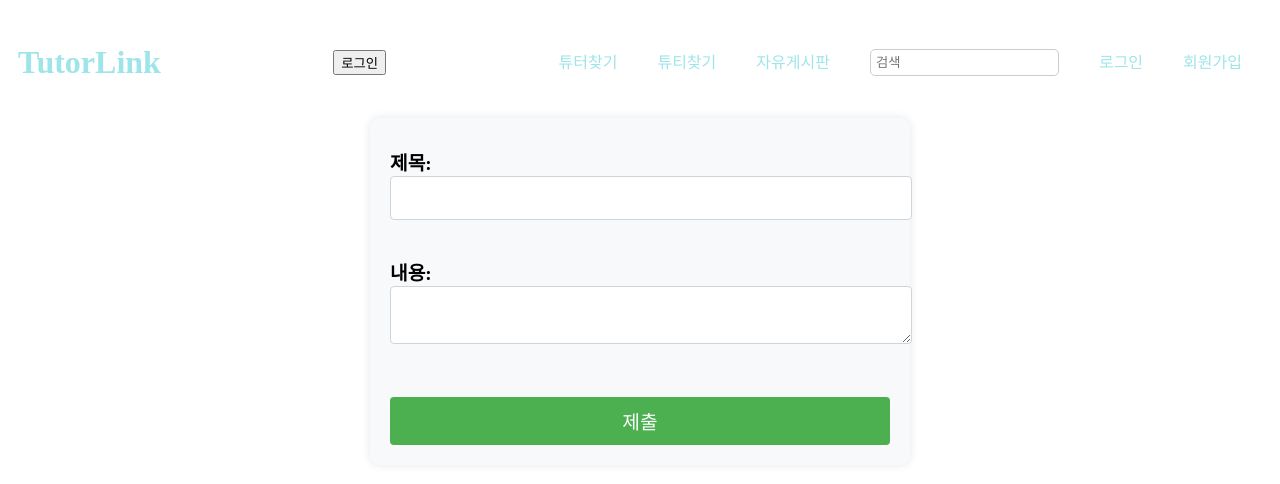
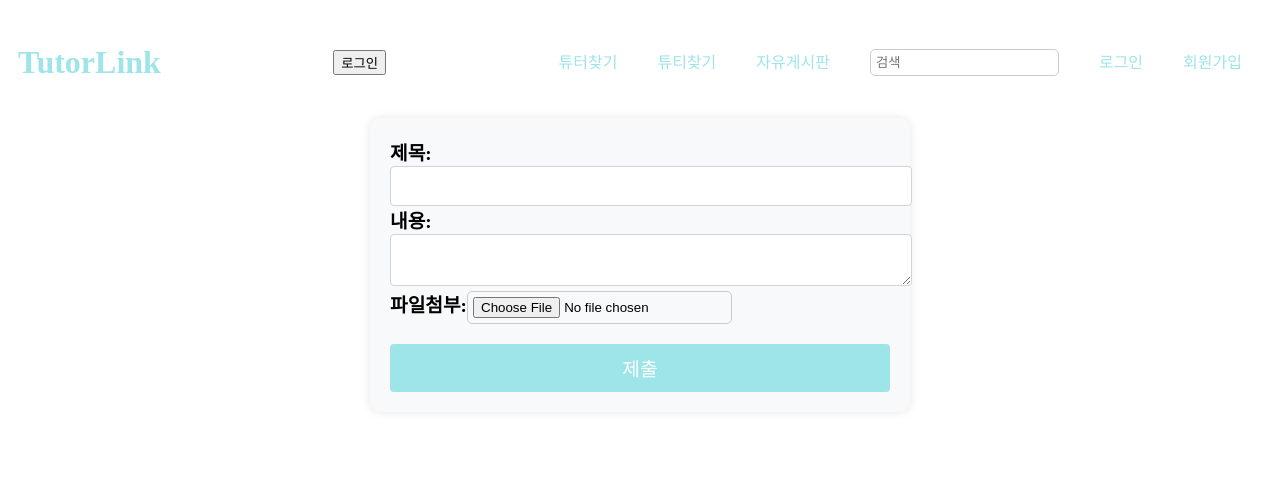
Before and after one commit to capstoe/Front_end, a React (Create React App) app: page /create in a window 1280 px wide. Shown: the top 484 px of the page. Built offline with nearby package versions, Linux system fonts and the light colour scheme.

Commit message:
진짜 수정

```diff
--- a/src/pages/PostForm.css
+++ b/src/pages/PostForm.css
@@ -28,14 +28,10 @@
   margin-top: 20px;
   padding: 10px 20px;
   font-size: 1.2em;
-  background-color: #4CAF50; /* Green */
+  background-color: #9EE5E9;
   border: none;
   color: white;
   cursor: pointer;
   border-radius: 4px;
   transition: background-color 0.3s ease;
 }
-
-.post-form button:hover {
-  background-color: #45a049;
-}
--- a/src/pages/PostForm.js
+++ b/src/pages/PostForm.js
@@ -4,7 +4,9 @@ import './PostForm.css';
 const PostForm = () => {
   const [formData, setFormData] = useState({
     title: '',
-    content: ''
+    content: '',
+    author: '',
+    attachment: null
   });
 
   const handleChange = (e) => {
@@ -15,23 +17,32 @@ const PostForm = () => {
     }));
   };
 
+  const handleFileChange = (e) => {
+    setFormData(prevState => ({
+      ...prevState,
+      attachment: e.target.files[0]
+    }));
+  };
+
   const handleSubmit = (e) => {
     e.preventDefault();
     console.log('Form data submitted:', formData);
   };
 
   return (
-    <form className="post-form" onSubmit={handleSubmit}>
-      <label>
-        제목:
+    <form onSubmit={handleSubmit} className="post-form">
+      <div className="form-group">
+        <label htmlFor="title">제목:</label>
         <input type="text" name="title" value={formData.title} onChange={handleChange} />
-      </label>
-      <br />
-      <label>
-        내용:
+      </div>
+      <div className="form-group">
+        <label htmlFor="content">내용:</label>
         <textarea name="content" value={formData.content} onChange={handleChange}></textarea>
-      </label>
-      <br />
+      </div>
+      <div className="form-group">
+        <label htmlFor="attachment">파일첨부:</label>
+        <input type="file" name="attachment" onChange={handleFileChange} />
+      </div>
       <button type="submit">제출</button>
     </form>
   );
```
